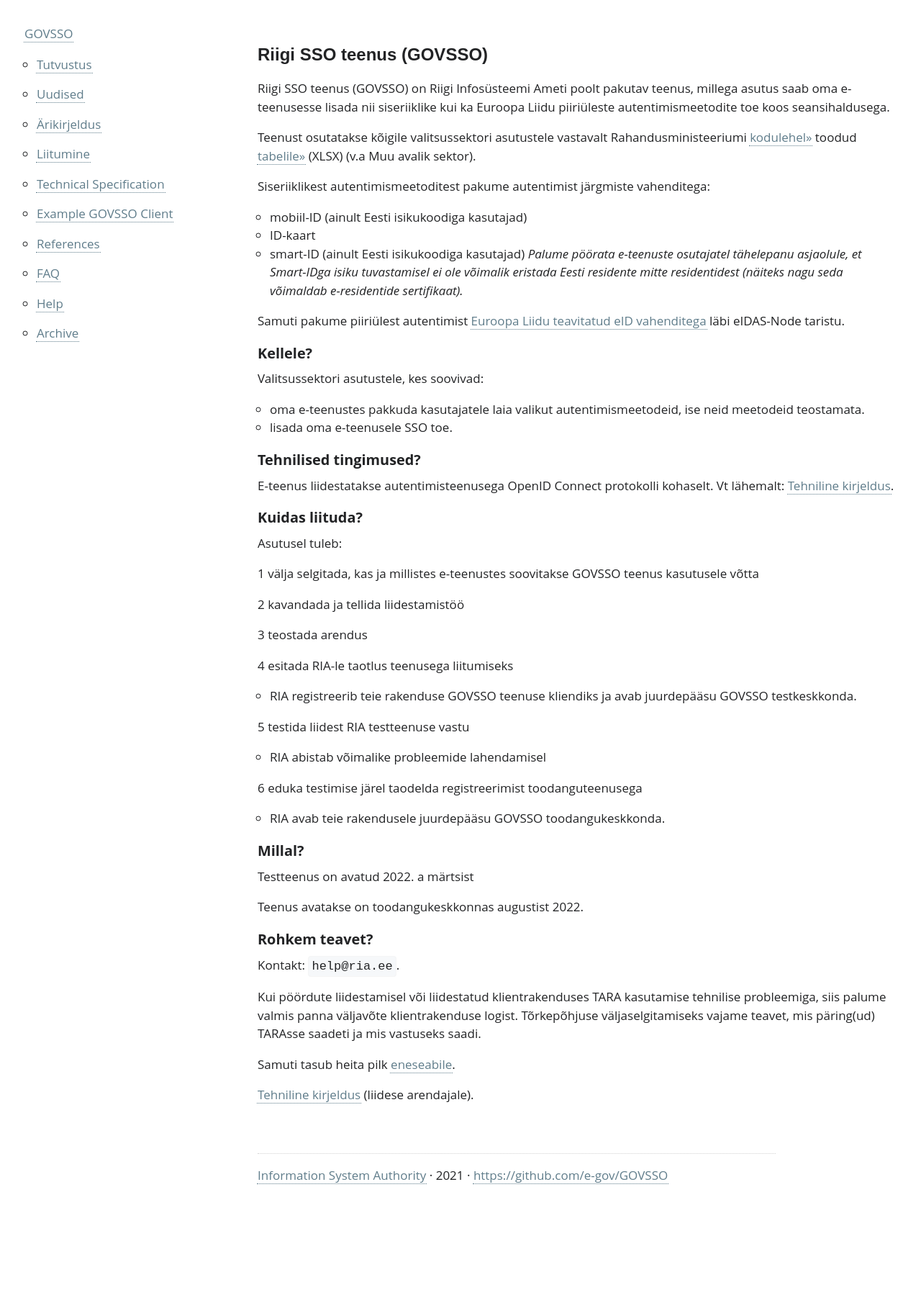
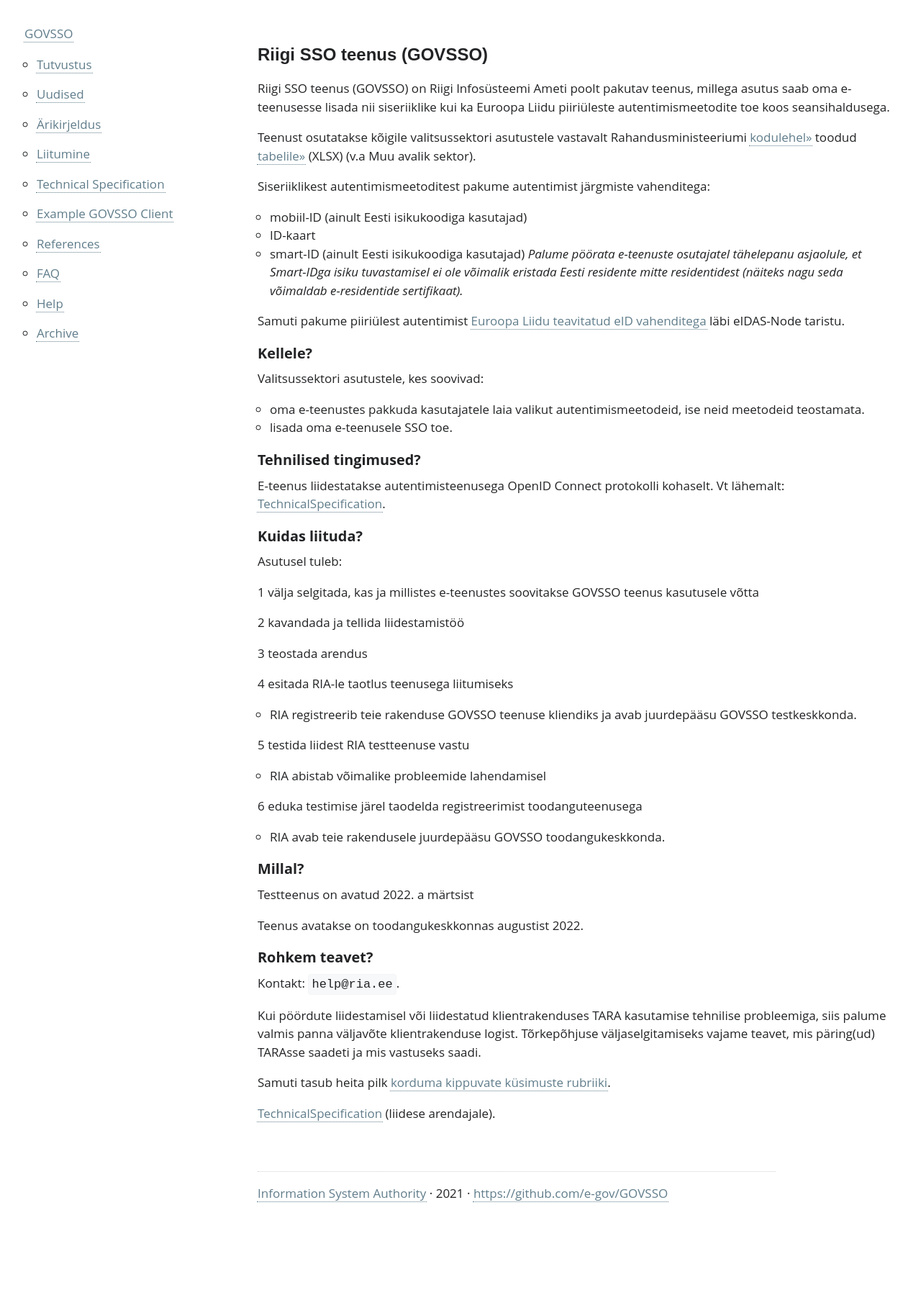
Before and after one commit to e-gov/GOVSSO, a Jekyll site: the page built from BusinessDescription.md, in a window 1280 px wide. Shown: the whole page at 72% size. Built offline with Jekyll 4.4.1, drawn with Linux system fonts in a browser that asks for light colours; our own code applies the rules of GitHub Pages for plain Markdown files.

Commit message:
Update BusinessDescription.md

```diff
--- a/BusinessDescription.md
+++ b/BusinessDescription.md
@@ -24,7 +24,7 @@ Valitsussektori asutustele, kes soovivad:
 
 ## Tehnilised tingimused?
 
-E-teenus liidestatakse autentimisteenusega OpenID Connect protokolli kohaselt. Vt lähemalt: [Tehniline kirjeldus](TehnilineKirjeldus).
+E-teenus liidestatakse autentimisteenusega OpenID Connect protokolli kohaselt. Vt lähemalt: [TechnicalSpecification](TechnicalSpecification).
 
 ## Kuidas liituda?
 
@@ -60,6 +60,6 @@ Kontakt: `help@ria.ee`.
 
 Kui pöördute liidestamisel või liidestatud klientrakenduses TARA kasutamise tehnilise probleemiga, siis palume valmis panna väljavõte klientrakenduse logist. Tõrkepõhjuse väljaselgitamiseks vajame teavet, mis päring(ud) TARAsse saadeti ja mis vastuseks saadi.
 
-Samuti tasub heita pilk [eneseabile](Eneseabi).
+Samuti tasub heita pilk [korduma kippuvate küsimuste rubriiki](Faq).
 
-[Tehniline kirjeldus](TehnilineKirjeldus) (liidese arendajale).
+[TechnicalSpecification](TechnicalSpecification) (liidese arendajale).
```
